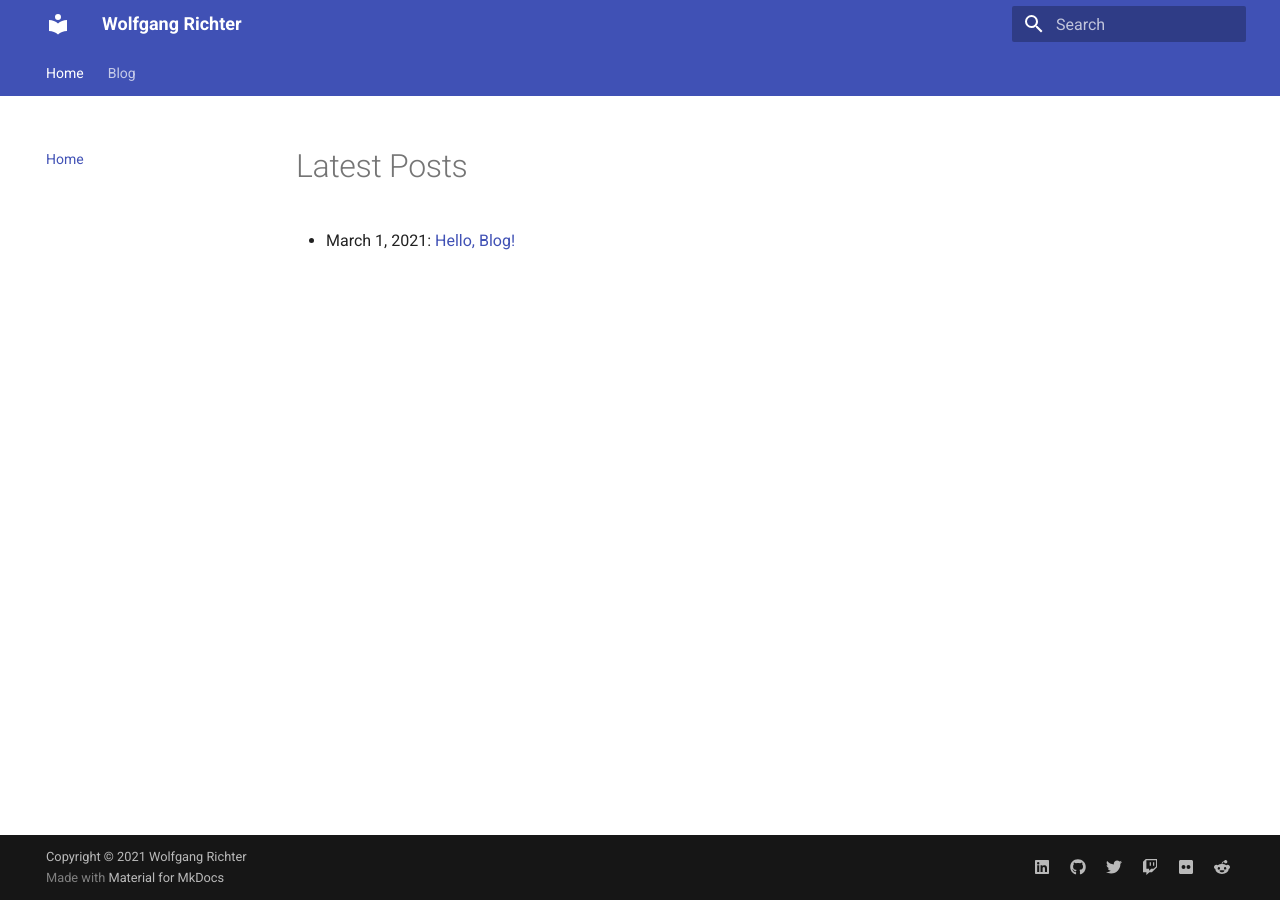
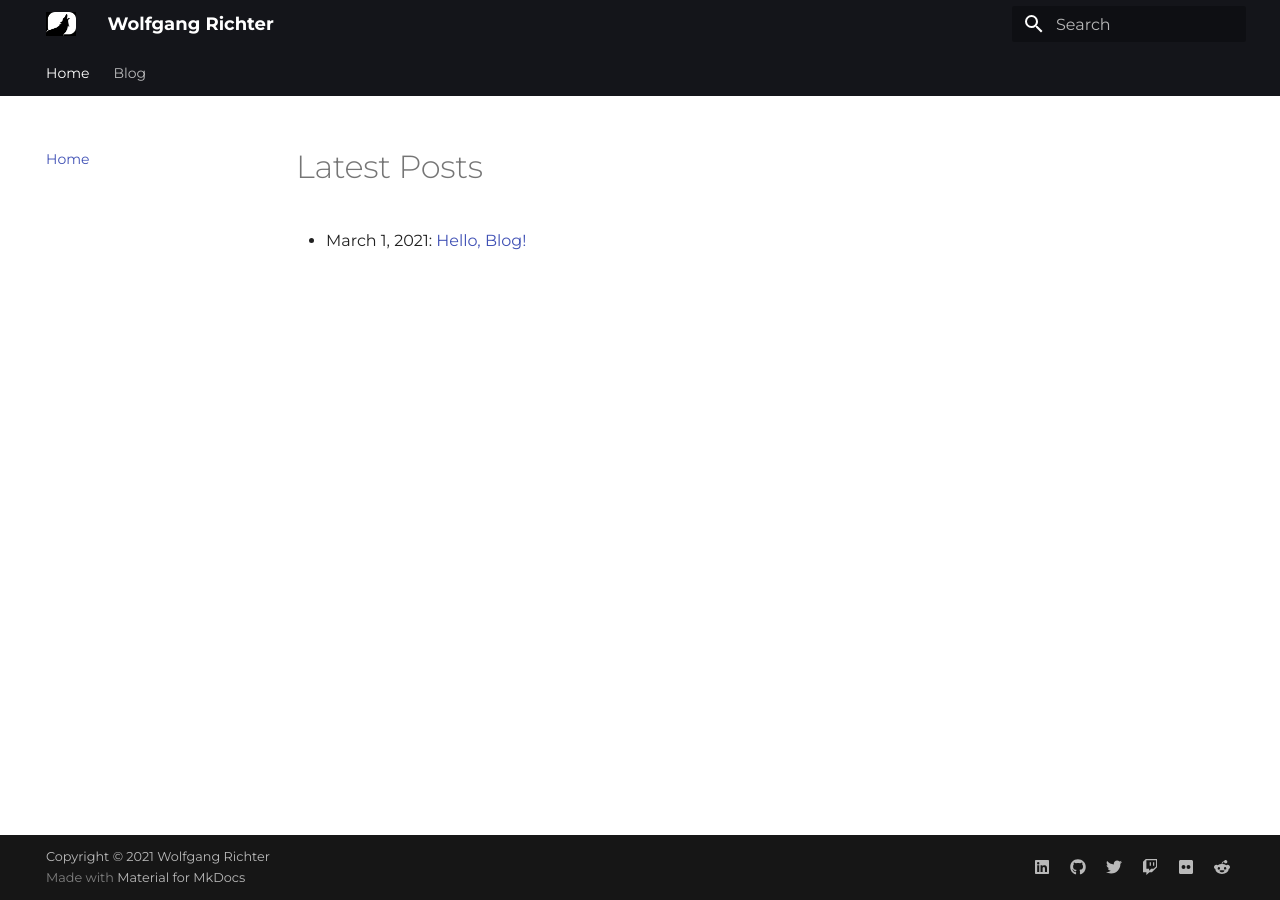
Before and after one commit to theonewolf/blog, an MkDocs documentation site: the page built from docs/index.md, in a window 1280 px wide. Built offline with MkDocs 1.6.1 and Material for MkDocs 9.7.7, drawn with Linux system fonts in a browser that asks for light colours.

Commit message:
blog: working out styling and branding

```diff
--- a/mkdocs.yml
+++ b/mkdocs.yml
@@ -31,6 +31,15 @@ theme:
     - navigation.sections
     - navigation.tabs
     - toc.integrate
+  favicon: assets/wolf-favicon.png
+  font:
+    text: Montserrat
+    code: Source Code Pro
+  logo: assets/wolf-logo.png
   name: material
+  palette:
+    primary: black
+    accent: light blue
+    scheme: preference
 
 site_name: Wolfgang Richter
```
Also changed, not shown: docs/assets/wolf-favicon.png (added), docs/assets/wolf-logo.png (added).
